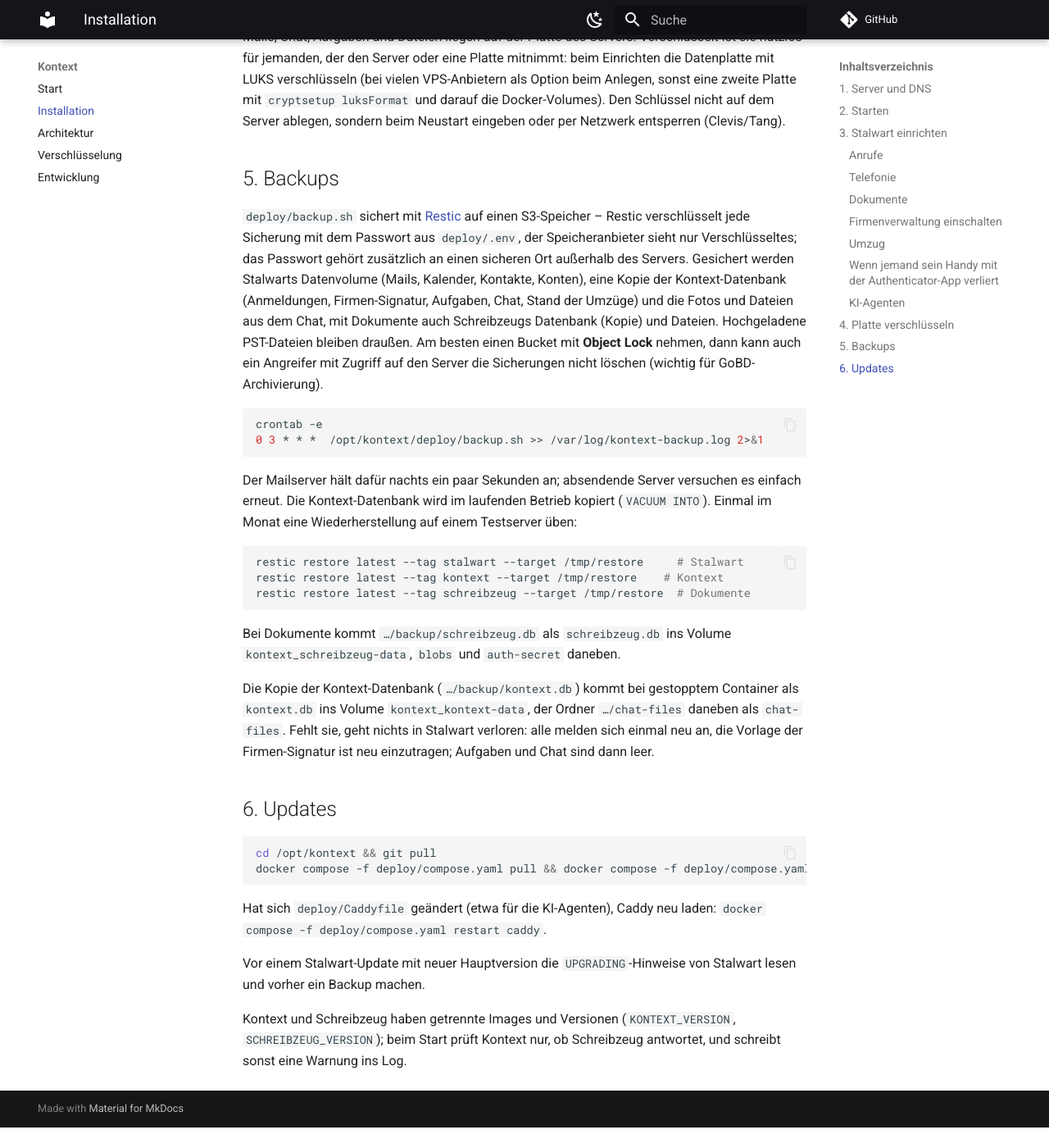
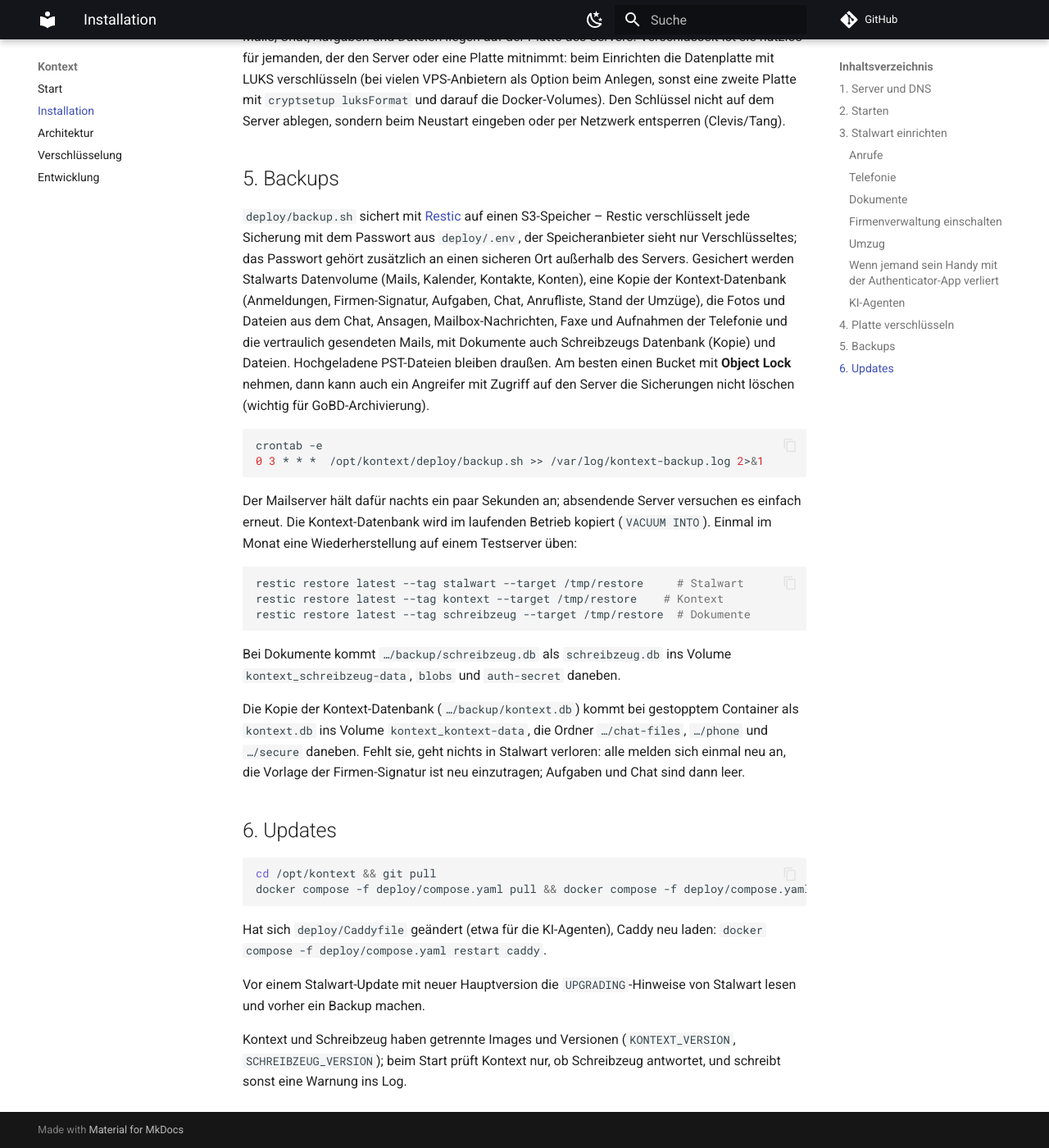
Before and after one commit to firsttris/kontext, an MkDocs documentation site: the page built from docs/installation.md, in a window 1280 px wide and 1400 px high, scrolled down 6301 px. Shown: the whole window at 82% size. Built offline with MkDocs 1.6.1 and Material for MkDocs 9.7.7, drawn with Linux system fonts in a browser that asks for light colours; comment, search, counter and statistics services are not loaded; before the commit the page ends 7676 px from its top, so only the background shows below that.

Commit message:
Backup: telephony files and confidential mails go in too
deploy/backup.sh saved Kontext's database and the chat files, but not the other folders next to
the database: phone/ (greetings, voicemails, faxes, recordings; server/phone/files.ts) and secure/
(mails sent "Vertraulich"; server/secure/store.ts). A restore lost them.

Co-Authored-By: Claude Opus 5.5 <noreply@anthropic.com>
Claude-Session: https://claude.ai/code/session_01G9WKADsbzBhX7MJc2B1WDf

````diff
--- a/docs/installation.md
+++ b/docs/installation.md
@@ -242,8 +242,9 @@ Server ablegen, sondern beim Neustart eingeben oder per Netzwerk entsperren (Cle
 verschlüsselt jede Sicherung mit dem Passwort aus `deploy/.env`, der Speicheranbieter sieht nur
 Verschlüsseltes; das Passwort gehört zusätzlich an einen sicheren Ort außerhalb des Servers. Gesichert werden Stalwarts
 Datenvolume (Mails, Kalender, Kontakte, Konten), eine Kopie der Kontext-Datenbank
-(Anmeldungen, Firmen-Signatur, Aufgaben, Chat, Stand der Umzüge) und die Fotos und Dateien aus dem
-Chat, mit Dokumente auch Schreibzeugs Datenbank (Kopie) und Dateien. Hochgeladene PST-Dateien bleiben draußen. Am besten einen Bucket mit **Object Lock** nehmen, dann kann auch ein Angreifer mit
+(Anmeldungen, Firmen-Signatur, Aufgaben, Chat, Anrufliste, Stand der Umzüge), die Fotos und Dateien aus dem
+Chat, Ansagen, Mailbox-Nachrichten, Faxe und Aufnahmen der Telefonie und die vertraulich gesendeten
+Mails, mit Dokumente auch Schreibzeugs Datenbank (Kopie) und Dateien. Hochgeladene PST-Dateien bleiben draußen. Am besten einen Bucket mit **Object Lock** nehmen, dann kann auch ein Angreifer mit
 Zugriff auf den Server die Sicherungen nicht löschen (wichtig für GoBD-Archivierung).
 
 ```bash
@@ -265,8 +266,8 @@ Bei Dokumente kommt `…/backup/schreibzeug.db` als `schreibzeug.db` ins Volume
 `kontext_schreibzeug-data`, `blobs` und `auth-secret` daneben.
 
 Die Kopie der Kontext-Datenbank (`…/backup/kontext.db`) kommt bei gestopptem Container als
-`kontext.db` ins Volume `kontext_kontext-data`, der Ordner `…/chat-files` daneben als
-`chat-files`. Fehlt sie, geht nichts in Stalwart verloren: alle melden sich einmal neu an, die
+`kontext.db` ins Volume `kontext_kontext-data`, die Ordner `…/chat-files`, `…/phone` und
+`…/secure` daneben. Fehlt sie, geht nichts in Stalwart verloren: alle melden sich einmal neu an, die
 Vorlage der Firmen-Signatur ist neu einzutragen; Aufgaben und Chat sind dann leer.
 
 ## 6. Updates
````
Also changed, not shown: 1 other file.
